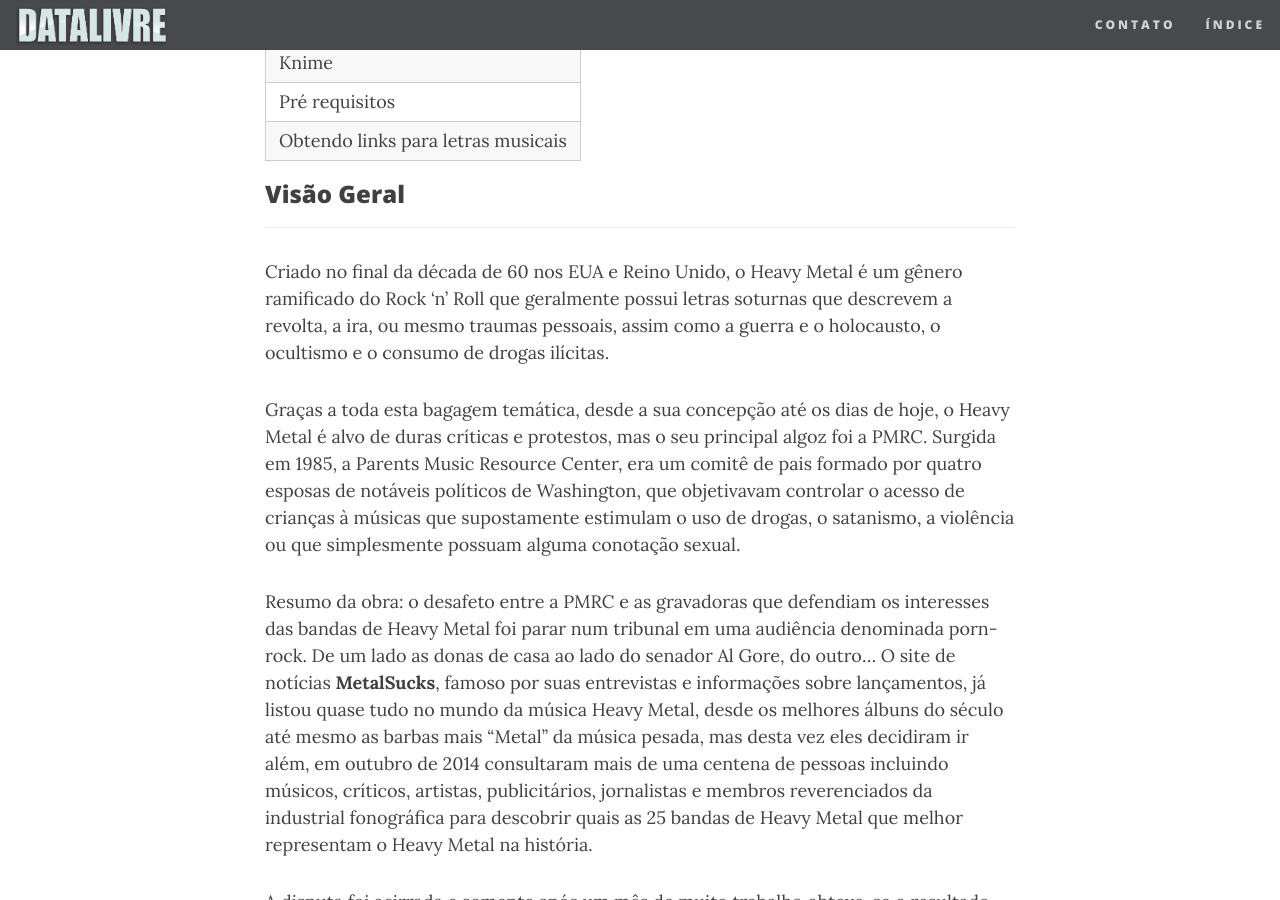
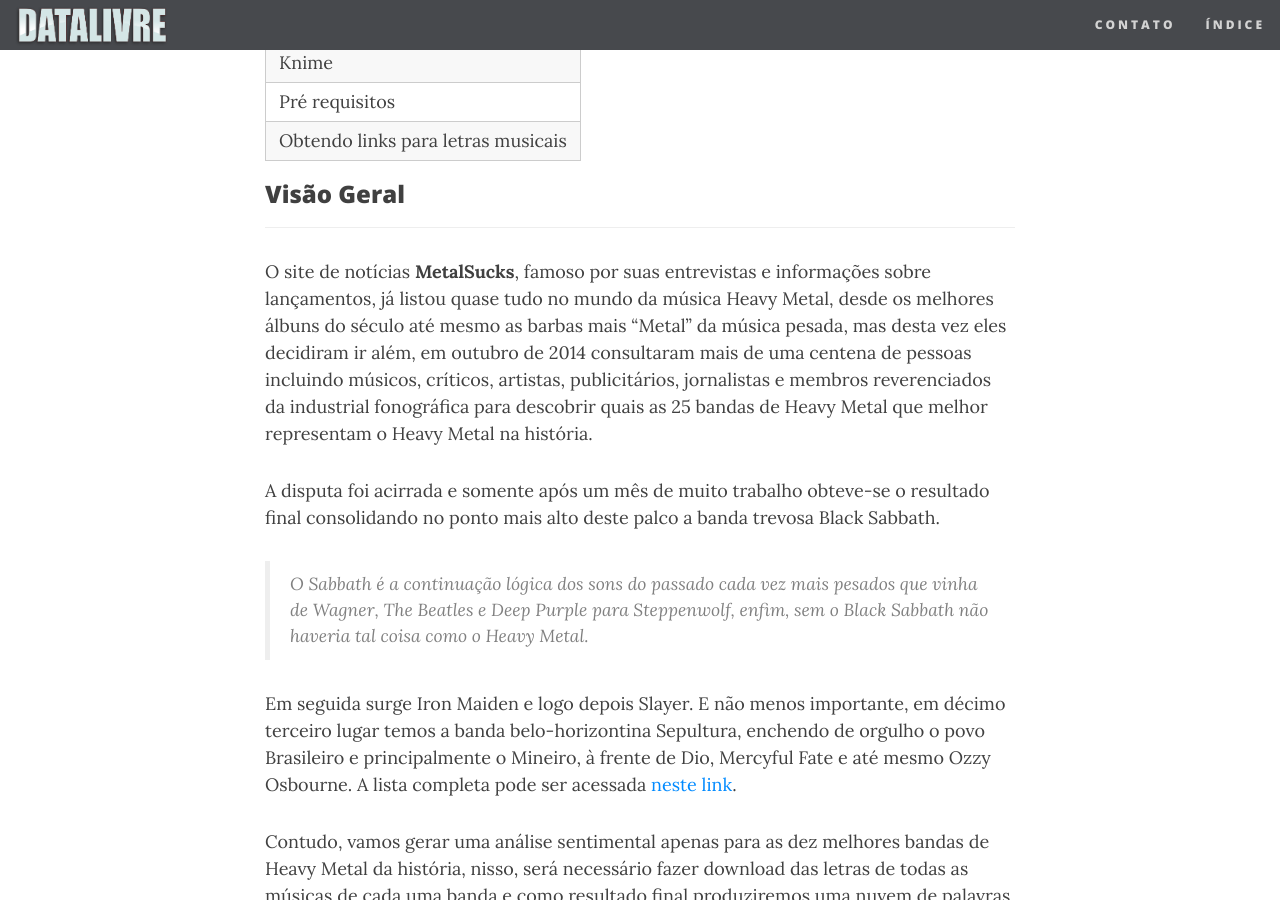
Before and after one commit to datalivre/datalivre.github.io, a Jekyll site: the page built from _posts/2017-04-29-Knime-na-Análise-de-Sentimento-Músical.md, in a window 1280 px wide and 900 px high, scrolled down 577 px. Built offline with Jekyll 4.4.1, drawn with Linux system fonts in a browser that asks for light colours; nearby versions of some CDN libraries; comment, search, counter and statistics services are not loaded.

Commit message:
Update 2017-04-29-Knime-na-Análise-de-Sentimento-Músical.md

```diff
--- a/_posts/2017-04-29-Knime-na-Análise-de-Sentimento-Músical.md
+++ b/_posts/2017-04-29-Knime-na-Análise-de-Sentimento-Músical.md
@@ -24,11 +24,6 @@
 
 ### Visão Geral
 ---
-Criado no final da década de 60 nos EUA e Reino Unido, o Heavy Metal é um gênero ramificado do Rock ‘n’ Roll que geralmente possui letras soturnas que descrevem a revolta, a ira, ou mesmo traumas pessoais, assim como a guerra e o holocausto, o ocultismo e o consumo de drogas ilícitas.
-
-Graças a toda esta bagagem temática, desde a sua concepção até os dias de hoje, o Heavy Metal é alvo de duras críticas e protestos, mas o seu principal algoz foi a PMRC. Surgida em 1985, a Parents Music Resource Center, era um comitê de pais formado por quatro esposas de notáveis políticos de Washington, que objetivavam controlar o acesso de crianças à músicas que supostamente estimulam o uso de drogas, o satanismo, a violência ou que simplesmente possuam alguma conotação sexual.
-
-Resumo da obra: o desafeto entre a PMRC e as gravadoras que defendiam os interesses das bandas de Heavy Metal foi parar num tribunal em uma audiência denominada porn-rock. De um lado as donas de casa ao lado do senador Al Gore, do outro...
 O site de notícias **MetalSucks**, famoso por suas entrevistas e informações sobre lançamentos, já listou quase tudo no mundo da música Heavy Metal, desde os melhores álbuns do século até mesmo as barbas mais “Metal” da música pesada, mas desta vez eles decidiram ir além, em outubro de 2014 consultaram mais de uma centena de pessoas incluindo músicos, críticos, artistas, publicitários, jornalistas e membros reverenciados da industrial fonográfica para descobrir quais as 25 bandas de Heavy Metal que melhor representam o Heavy Metal na história.
 
 A disputa foi acirrada e somente após um mês de muito trabalho obteve-se o resultado final consolidando no ponto mais alto deste palco a banda trevosa Black Sabbath.
```
